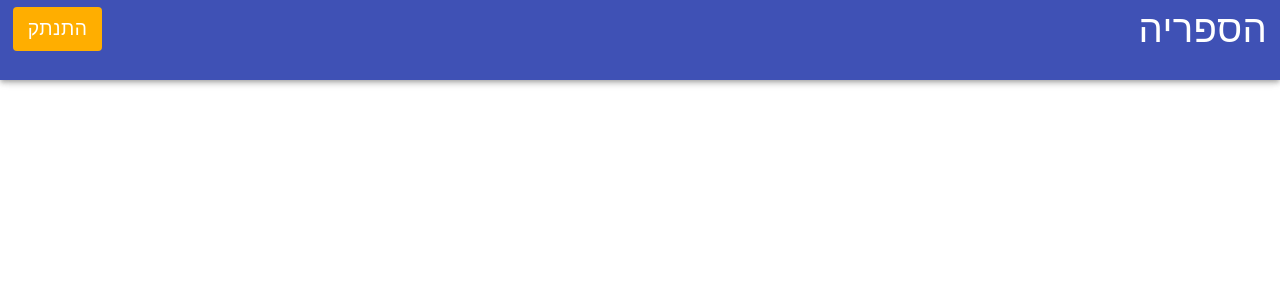
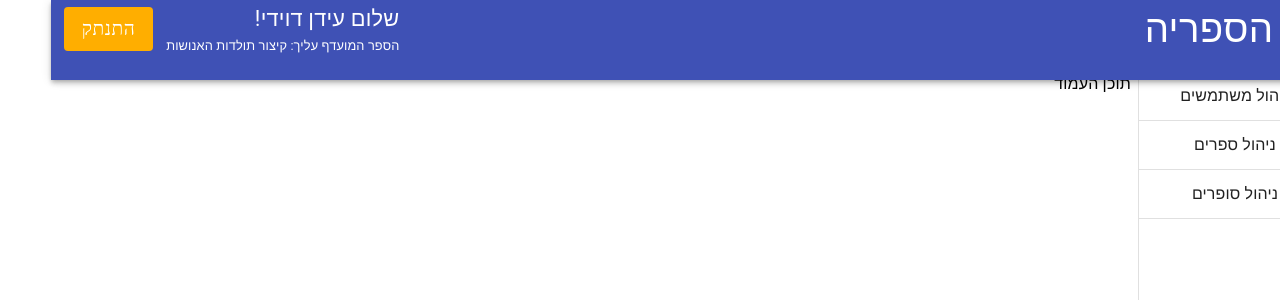
Before and after one commit to stav1236/Library, a React (Create React App) app in the folder Client/library-app/: page /management in a window 1280 px wide. Shown: the top 300 px of the page. Built offline with nearby package versions, Linux system fonts and the light colour scheme; what jss-rtl would draw is missing.

Commit message:
CreatMainContectPage Tamplate SideBar

```diff
--- /dev/null
+++ b/Client/library-app/src/components/App/ManagementPage/MainContent/MainContent.tsx
@@ -0,0 +1,14 @@
+import { Typography, Toolbar, Box } from "@material-ui/core";
+
+const MainContent = () => {
+  return (
+    <main>
+      <Toolbar />
+      <Typography paragraph>
+        תוכן העמוד
+      </Typography>
+    </main>
+  );
+};
+
+export default MainContent;
--- a/Client/library-app/src/components/App/ManagementPage/ManagementPage.tsx
+++ b/Client/library-app/src/components/App/ManagementPage/ManagementPage.tsx
@@ -1,7 +1,20 @@
+import { Box, Toolbar } from "@material-ui/core";
+
 import TopBar from "./TopBar/TopBar";
+import SideBar from "./SideBar/SideBar";
+import MainContent from "./MainContent/MainContent";
+import { useStyles } from "./ManagementPageStyles";
 
 const ManagementPage = () => {
-  return <TopBar />;
+  const classes = useStyles();
+
+  return (
+    <Box display="flex">
+      <TopBar />
+      <SideBar />
+      <MainContent />
+    </Box>
+  );
 };
 
 export default ManagementPage;
--- /dev/null
+++ b/Client/library-app/src/components/App/ManagementPage/ManagementPageStyles.ts
@@ -0,0 +1,7 @@
+import { makeStyles } from "@material-ui/core";
+
+export const useStyles = makeStyles({
+  drawer: {
+    marginTop: "10vh",
+  },
+});
--- /dev/null
+++ b/Client/library-app/src/components/App/ManagementPage/SideBar/SideBar.tsx
@@ -0,0 +1,42 @@
+import {
+  Drawer,
+  List,
+  ListItem,
+  Divider,
+  ListItemText,
+  Toolbar,
+} from "@material-ui/core";
+
+import { useStyles } from "./SideBarStyles";
+
+const SideBar = () => {
+  const classes = useStyles();
+
+  return (
+    <Drawer
+      anchor="right"
+      variant="persistent"
+      open
+      className={classes.drawer}
+      classes={{
+        paper: classes.drawer,
+      }}
+    >
+      <Toolbar />
+      <div>
+        <List>
+          {["ניהול משתמשים", "ניהול ספרים", "ניהול סופרים"].map((text) => (
+            <div>
+              <ListItem button key={text}>
+                <ListItemText primary={text} />
+              </ListItem>
+              <Divider />
+            </div>
+          ))}
+        </List>
+      </div>
+    </Drawer>
+  );
+};
+
+export default SideBar;
--- /dev/null
+++ b/Client/library-app/src/components/App/ManagementPage/SideBar/SideBarStyles.ts
@@ -0,0 +1,7 @@
+import { makeStyles } from "@material-ui/core";
+
+export const useStyles = makeStyles({
+  drawer: {
+    width: "15vw",
+  },
+});
--- a/Client/library-app/src/components/App/ManagementPage/TopBar/TopBar.tsx
+++ b/Client/library-app/src/components/App/ManagementPage/TopBar/TopBar.tsx
@@ -1,15 +1,41 @@
-import { AppBar, Grid, Typography, Button } from "@material-ui/core";
+import {
+  AppBar,
+  Grid,
+  Typography,
+  Button,
+  Box,
+  Avatar,
+} from "@material-ui/core";
 
 import { useStyles } from "./TopBarStyles";
 
 const TopBar = () => {
   const classes = useStyles();
 
+  const handleClick = () => {
+    window.location.href = "/";
+  };
+
   return (
-    <AppBar className={classes.appBar}>
-      <Grid container justify="space-between" alignItems="center">
-        <Typography className={classes.header}>הספריה </Typography>
-        <Button className={classes.disconnectButton}>התנתק</Button>
+    <AppBar position="fixed" className={classes.appBar}>
+      <Grid container alignItems="center" justify="space-between">
+        <Box display="flex" alignItems="center">
+          <Avatar className={classes.bookLogo}></Avatar>
+          <Typography className={classes.header}>הספריה </Typography>
+        </Box>
+        <Box display="flex" alignItems="center">
+          <div>
+            <Typography className={classes.userWellcomText}>
+              שלום עידן דוידי!
+            </Typography>
+            <Typography className={classes.favBookMassage}>
+              הספר המועדף עליך: קיצור תולדות האנושות
+            </Typography>
+          </div>
+          <Button className={classes.disconnectButton} onClick={handleClick}>
+            התנתק
+          </Button>
+        </Box>
       </Grid>
     </AppBar>
   );
--- a/Client/library-app/src/components/App/ManagementPage/TopBar/TopBarStyles.ts
+++ b/Client/library-app/src/components/App/ManagementPage/TopBar/TopBarStyles.ts
@@ -1,16 +1,18 @@
-import { makeStyles } from "@material-ui/core";
+import { makeStyles, Theme } from "@material-ui/core";
 
-export const useStyles = makeStyles({
+export const useStyles = makeStyles((theme: Theme) => ({
   header: {
-    marginRight: "1vw",
+    marginRight: "0.5vw",
     fontFamily: "sans-serif",
     fontSize: "3vw",
   },
   appBar: {
     height: "10vh",
+    zIndex: theme.zIndex.drawer + 1,
   },
   disconnectButton: {
     marginLeft: "1vw",
+    marginRight: "1vw",
     width: "7vw",
     height: "5.5vh",
     fontSize: "1.5vw",
@@ -20,4 +22,16 @@ export const useStyles = makeStyles({
       backgroundColor: "rgb(255, 162, 0)",
     },
   },
-});
+  userWellcomText: {
+    fontSize: "1.7vw",
+    textAlign: "start",
+  },
+  favBookMassage: {
+    fontSize: "1vw",
+  },
+  bookLogo: {
+    width: "3vw",
+    height: "3vw",
+    marginRight: "1vw",
+  },
+}));
--- a/Client/library-app/src/index.css
+++ b/Client/library-app/src/index.css
@@ -1,5 +1,5 @@
 * {
     text-align: center;
     direction: rtl;
-    font-family: "Assistant", sans-serif;
+    font-family: "Assistant";
   }
```
